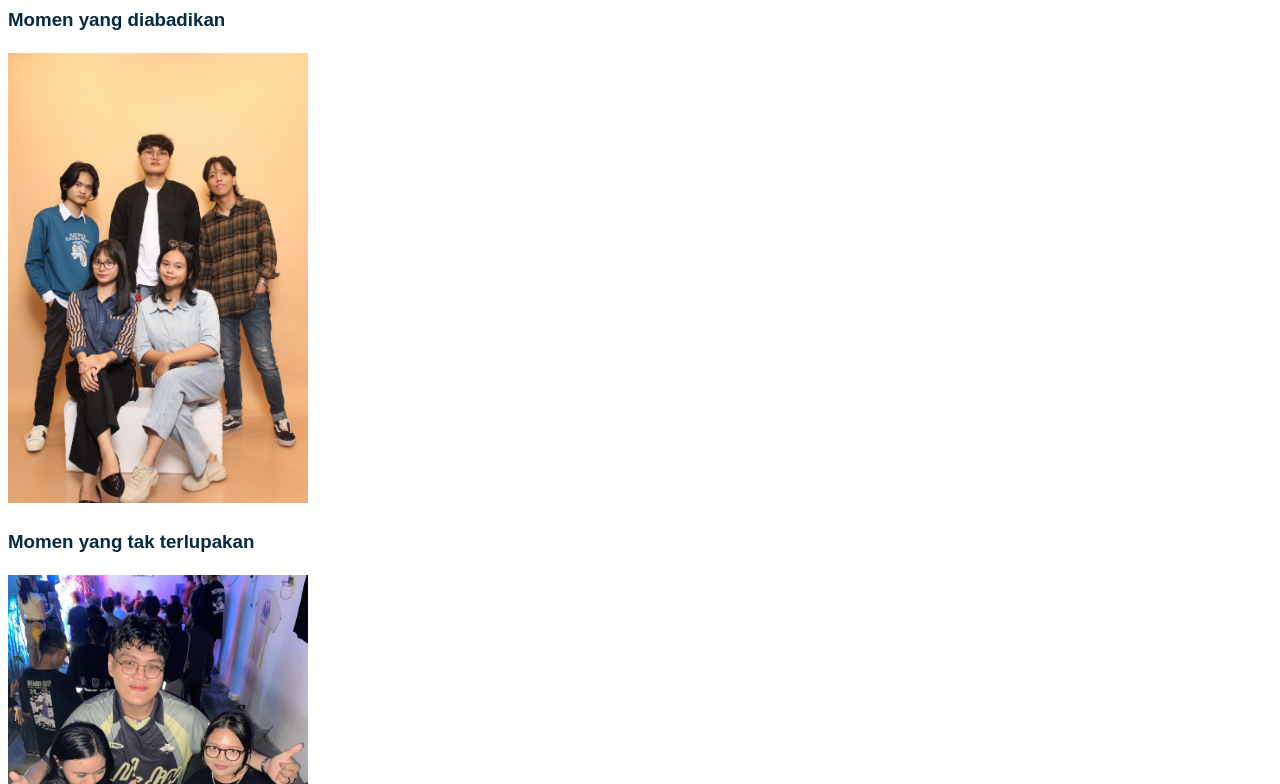
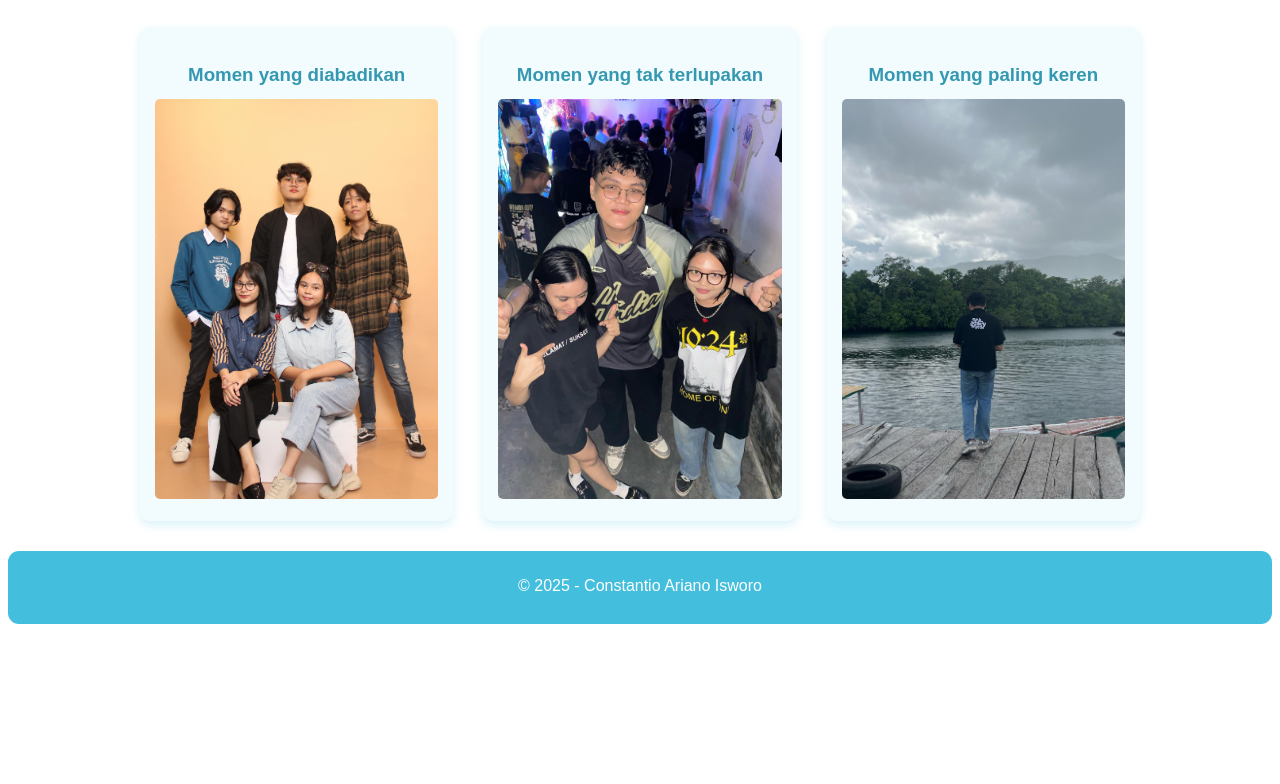
Before and after one commit to rian-ariano/TIK2032-Project, a plain HTML site: page gallery.html in a window 1280 px wide. Shown: the part 187-971 px from the top of the page. After the commit the page ends 819 px from the top, so only its background shows below. Drawn offline with Linux system fonts and the light colour scheme.

Commit message:
Mengubah tampilan gallery

```diff
--- a/gallery.html
+++ b/gallery.html
@@ -3,44 +3,38 @@
   <head>
     <meta charset="UTF-8" />
     <meta name="viewport" content="width=device-width, initial-scale=1.0" />
-    <title>Galery - Constantio Ariano Isworo</title>
+    <title>Gallery - Constantio Ariano Isworo</title>
     <link rel="stylesheet" href="gallery.css">
   </head>
   <body>
     <header>
       <nav>
         <a href="index.html">Home</a>
-        <a href="gallery.html">Gallery</a>
+        <a href="gallery.html" class="active">Gallery</a>
         <a href="blog.html">Blog</a>
         <a href="contact.html">Contact</a>
       </nav>
     </header>
 
-    <main>
+    <main class="container">
       <h1>Kumpulan Foto</h1>
       <hr />
 
-      <div>
-        <div>
+      <section class="gallery">
+        <div class="gallery-item">
           <h3>Momen yang diabadikan</h3>
-          <img src="media.html/foto studio bareng.jpg" alt="foto-1" width="300" />
+          <img src="media.html/foto studio bareng.jpg" alt="foto-1" />
         </div>
-        <div>
+        <div class="gallery-item">
           <h3>Momen yang tak terlupakan</h3>
-          <img src="media.html/foto karaoke party.jpg" alt="foto-2" width="300" />
+          <img src="media.html/foto karaoke party.jpg" alt="foto-2" />
         </div>
-        <div>
+        <div class="gallery-item">
           <h3>Momen yang paling keren</h3>
-          <img
-            src="media.html/foto sendiri estetik.jpg"
-            alt="foto-3"
-            width="300"
-          />
+          <img src="media.html/foto sendiri estetik.jpg" alt="foto-3" />
         </div>
-      </div>
+      </section>
     </main>
-
-    <hr />
 
     <footer>
       <div>
```
